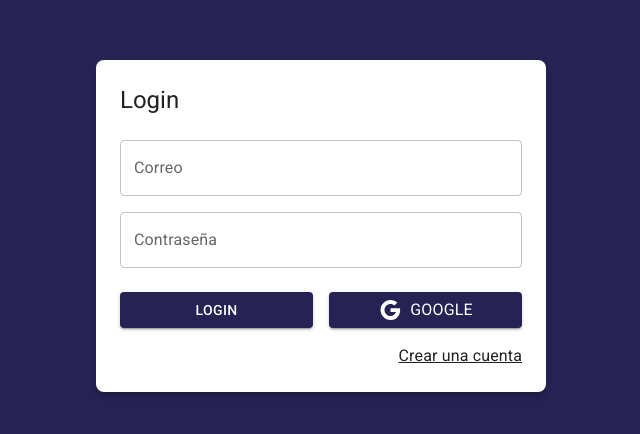
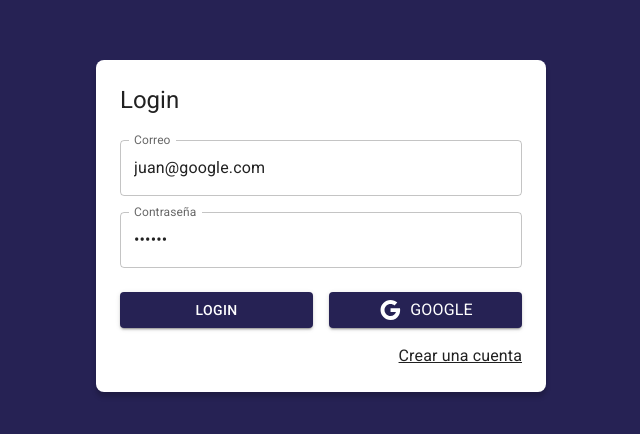
Before and after one commit to juang-10/journal-app, a React (Vite) app: page /auth/login in a window 1280 px wide. Shown: the part 174-608 px from the top of the page, without its empty margins (319-959 px from the left). Built offline with nearby package versions, Linux system fonts and the light colour scheme.

Commit message:
feat: Integrate useForm hook and handle form submission in LoginPage

```diff
--- a/src/auth/pages/LoginPage.jsx
+++ b/src/auth/pages/LoginPage.jsx
@@ -2,11 +2,23 @@ import { Link as RouterLink } from 'react-router-dom'
 import { Google } from "@mui/icons-material"
 import { Button, Grid, Link, TextField, Typography } from "@mui/material"
 import { AuthLayout } from '../layout/AuthLayout'
+import { useForm } from '../../hooks'
 
 export const LoginPage = () => {
+
+  const { email, password, onInputChange } =  useForm({
+    email: 'juan@google.com',
+    password: '123456'
+  });
+
+  const onSubmit = (e) => {
+    e.preventDefault();
+    console.log({email, password});
+  }
+
   return (
     <AuthLayout title="Login">
-      <form>
+      <form onSubmit={onSubmit}>
         <Grid container>
           <Grid item xs={12} sx={{ mt: 2}}>
             <TextField
@@ -14,6 +26,9 @@ export const LoginPage = () => {
               type="email"
               placeholder="correo@correo.com"
               fullWidth
+              name='email'
+              value={email}
+              onChange={onInputChange}
             />
           </Grid>
 
@@ -23,12 +38,15 @@ export const LoginPage = () => {
               type="password"
               placeholder="Contraseña"
               fullWidth
+              name='password'
+              value={password}
+              onChange={onInputChange}
             />
           </Grid>
 
           <Grid container spacing={2} sx={{ mb: 2, mt: 1}}>
             <Grid item xs={12} sm={6}>
-              <Button variant="contained" fullWidth>
+              <Button type='submit' variant="contained" fullWidth>
                 Login
               </Button>
             </Grid>
```
